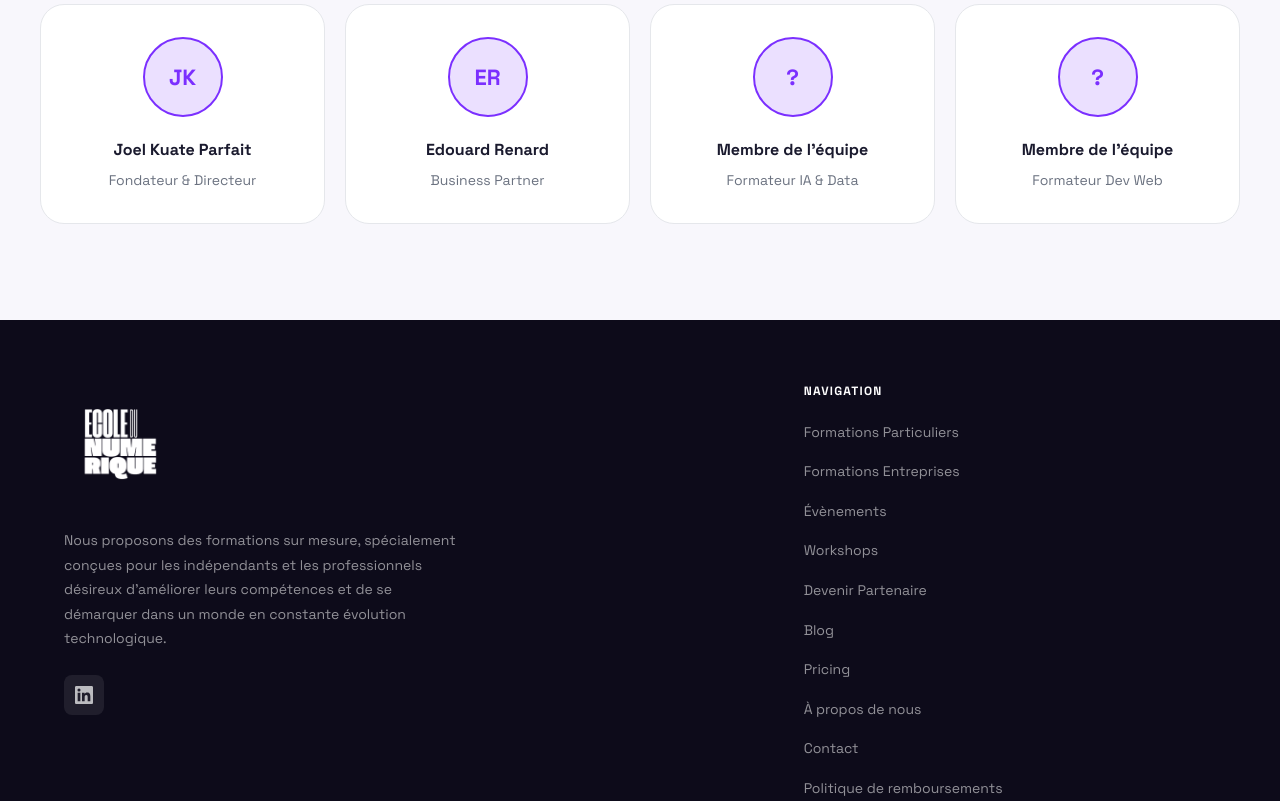
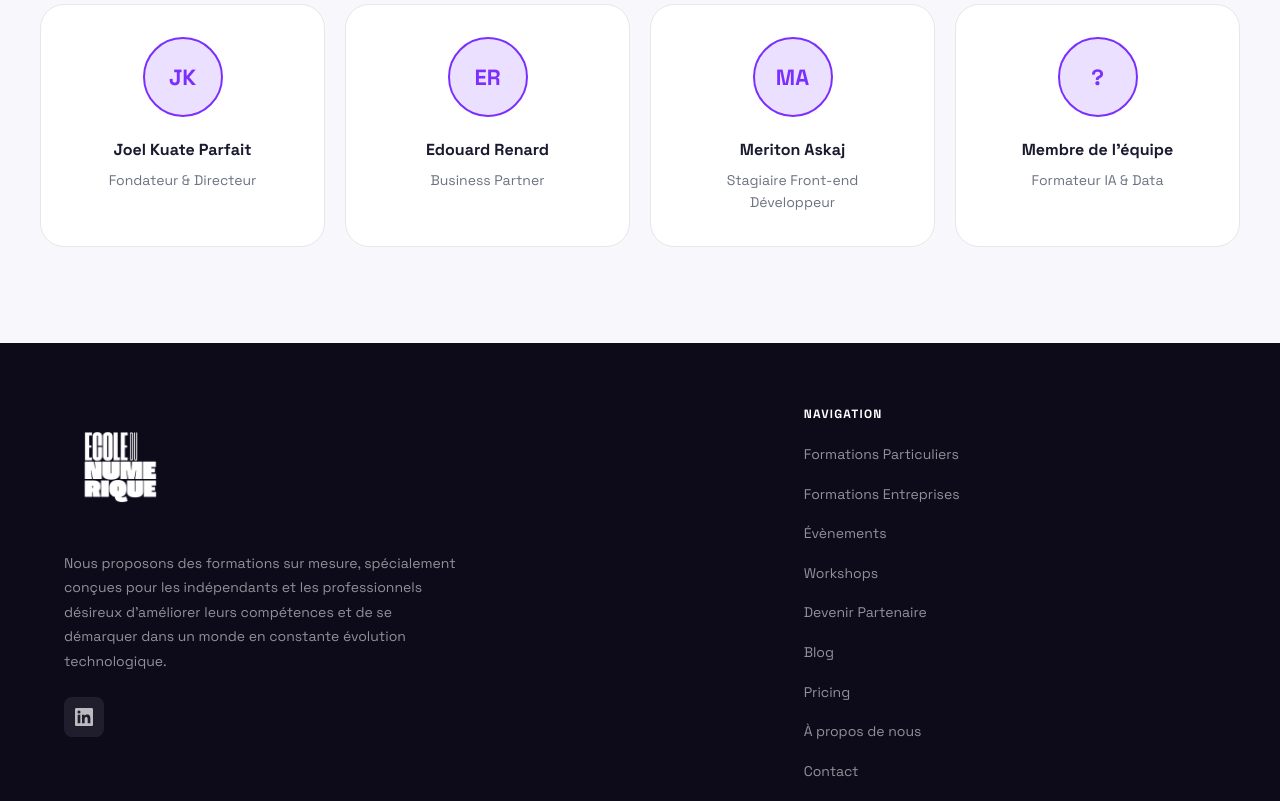
Before and after one commit to kuatejoelparfait-Data/ecole-du-numerique, a React (Vite) app in the folder ecole-du-numerique/: page /a-propos in a window 1280 px wide. Shown: the part 1860-2661 px from the top of the page. Built offline with nearby package versions, Linux system fonts and the light colour scheme.

Commit message:
Ajout du tag Meriton Askaj dans a propos

```diff
--- a/ecole-du-numerique/src/pages/About/AboutTeam/AboutTeam.jsx
+++ b/ecole-du-numerique/src/pages/About/AboutTeam/AboutTeam.jsx
@@ -3,8 +3,8 @@ import './AboutTeam.css'
 const members = [
   { name: 'Joel Kuate Parfait', role: 'Fondateur & Directeur', initials: 'JK' },
   { name: 'Edouard Renard', role: 'Business Partner', initials: 'ER' },
+  { name: 'Meriton Askaj', role: 'Stagiaire Front-end Développeur', initials: 'MA' },
   { name: 'Membre de l\'équipe', role: 'Formateur IA & Data', initials: '?' },
-  { name: 'Membre de l\'équipe', role: 'Formateur Dev Web', initials: '?' },
 ]
 
 export default function AboutTeam() {
```
